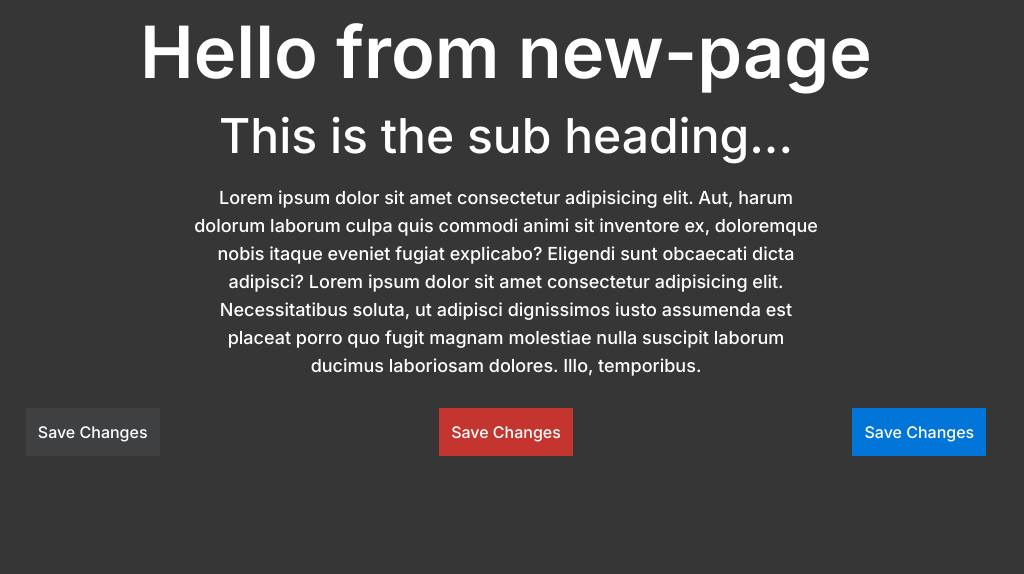
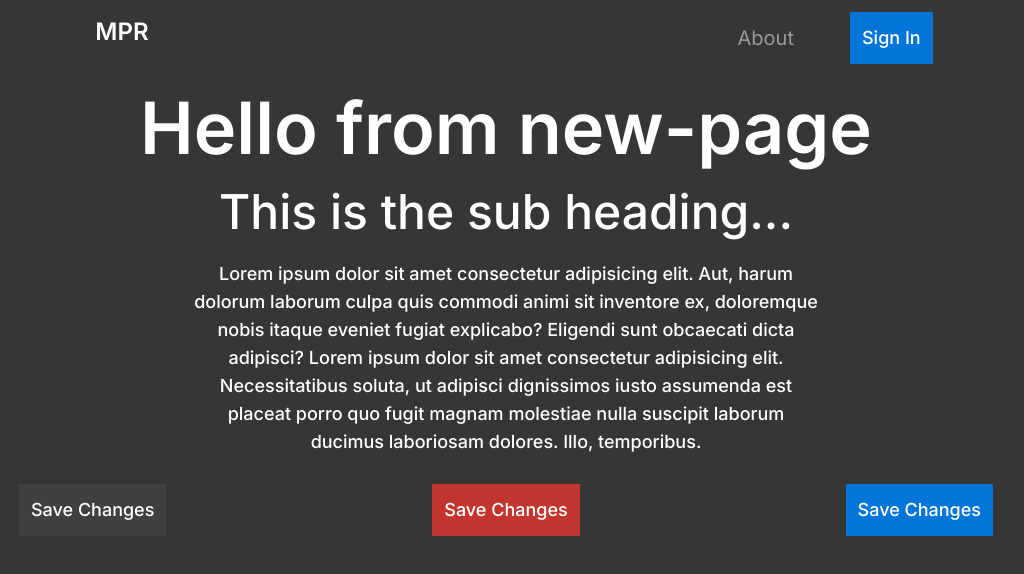
Before and after one commit to JamesRobertSutcliffe/personality-music-recommender, a Next.js app: page /tailwind-templates in a window 1280 px wide. Shown: the top 574 px of the page, without its empty margins (134-1158 px from the left). Built offline with nearby package versions, Linux system fonts and the light colour scheme.

Commit message:
Templates converted to react style components / tailwind template doc updated the reflect this

```diff
--- /dev/null
+++ b/src/app/components/Buttons/BlueBtn.tsx
@@ -0,0 +1,9 @@
+function BlueBtn({ text }: { text: string }) {
+    return (
+        <>
+            <button className="rounded-none bg-ablue m-auto p-3 font-medium text-lg text-awhite justify-center">{text}</button>
+        </>
+    )
+}
+
+export default BlueBtn;
--- /dev/null
+++ b/src/app/components/Buttons/GreyBtn.tsx
@@ -0,0 +1,9 @@
+function GreyBtn({ text }: { text: string }) {
+    return (
+        <>
+            <button className="rounded-none bg-adarkgrey m-auto p-3 font-medium text-lg text-awhite justify-center">{text}</button>
+        </>
+    )
+}
+
+export default GreyBtn;
--- /dev/null
+++ b/src/app/components/Buttons/RedBtn.tsx
@@ -0,0 +1,9 @@
+function RedBtn({ text }: { text: string }) {
+    return (
+        <>
+            <button className="rounded-none bg-ared m-auto p-3 font-medium text-lg text-awhite justify-center">{text}</button>
+        </>
+    )
+}
+
+export default RedBtn;
--- /dev/null
+++ b/src/app/components/Heading.tsx
@@ -0,0 +1,9 @@
+function Heading({ heading }: { heading: string }) {
+    return (
+        <>
+            <h1 className="font-semibold text-7xl m-2 p-2 text-center text-awhite">{heading}</h1>
+        </>
+    )
+}
+
+export default Heading
--- a/src/app/components/Navbar.tsx
+++ b/src/app/components/Navbar.tsx
@@ -1,3 +1,4 @@
+import BlueBtn from "./Buttons/BlueBtn";
 function Navbar() {
     return (
         <>
@@ -7,7 +8,7 @@ function Navbar() {
                 </div>
                 <div className="flex space-x-8">
                     <h4 className="text-agrey text-xl inline m-4 p-2"><a href="about">About</a></h4>
-                    <button className="rounded-none bg-ablue m-auto p-3 font-medium text-xl text-awhite justify-center inlinem-2 p-2">Sign In</button>
+                    <BlueBtn text="Sign In" />
                 </div>
             </nav>
 
--- /dev/null
+++ b/src/app/components/P.tsx
@@ -0,0 +1,9 @@
+function P({ p }: { p: string }) {
+    return (
+        <>
+            <p className="w-2/4 font-medium text-lg m-auto p-2 text-center text-awhite">{p}</p>
+        </>
+    )
+}
+
+export default P;
--- /dev/null
+++ b/src/app/components/Subheading.tsx
@@ -0,0 +1,9 @@
+function Subheading({ subheading }: { subheading: string }) {
+    return (
+        <>
+            <h2 className="font-medium text-5xl m-2 p-2 text-center text-awhite">{subheading}</h2>
+        </>
+    )
+}
+
+export default Subheading
--- a/src/app/tailwind-templates/page.tsx
+++ b/src/app/tailwind-templates/page.tsx
@@ -1,17 +1,28 @@
+import Navbar from "../components/Navbar"
+import Heading from "../components/Heading"
+import Subheading from "../components/Subheading"
+import P from "../components/P"
+import GreyBtn from "../components/Buttons/GreyBtn"
+import RedBtn from "../components/Buttons/RedBtn"
+import BlueBtn from "../components/Buttons/BlueBtn"
+
 export default function TailwindTemplates() {
     return (
-        <div>
-            <a href="./"><h1 className="font-semibold text-7xl m-2 p-2 text-center text-awhite">Hello from new-page</h1></a>
-            <h2 className="font-medium text-5xl m-2 p-2 text-center text-awhite">This is the sub heading...</h2>
-            <p className="w-2/4 font-medium text-lg m-auto p-2 text-center text-awhite">Lorem ipsum dolor sit amet consectetur adipisicing elit. Aut, harum dolorum laborum culpa quis commodi animi sit
-                inventore ex, doloremque nobis itaque eveniet fugiat explicabo? Eligendi sunt obcaecati dicta adipisci? Lorem ipsum
-                dolor sit amet consectetur adipisicing elit. Necessitatibus soluta, ut adipisci dignissimos iusto assumenda est
-                placeat porro quo fugit magnam molestiae nulla suscipit laborum ducimus laboriosam dolores. Illo, temporibus.</p>
-            <div className="flex m-5">
-                <button className="rounded-none bg-adarkgrey m-auto p-3 font-medium text-md text-awhite justify-center">Save Changes</button>
-                <button className="rounded-none bg-ared m-auto p-3 font-medium text-md text-awhite justify-center">Save Changes</button>
-                <button className="rounded-none bg-ablue m-auto p-3 font-medium text-md text-awhite justify-center">Save Changes</button>
+        <>
+
+            <Navbar />
+            <Heading heading="Hello from new-page" />
+            <Subheading subheading="This is the sub heading..." />
+            <P p="Lorem ipsum dolor sit amet consectetur adipisicing elit. Aut, harum dolorum laborum culpa quis commodi animi sit
+                    inventore ex, doloremque nobis itaque eveniet fugiat explicabo? Eligendi sunt obcaecati dicta adipisci? Lorem ipsum
+                    dolor sit amet consectetur adipisicing elit. Necessitatibus soluta, ut adipisci dignissimos iusto assumenda est
+                    placeat porro quo fugit magnam molestiae nulla suscipit laborum ducimus laboriosam dolores. Illo, temporibus." />
+            <div className="flex m-5 justify center">
+                <GreyBtn text="Save Changes" />
+                <RedBtn text="Save Changes" />
+                <BlueBtn text="Save Changes" />
             </div>
-        </div>
+
+        </>
     )
 }
```
Also changed, not shown: 1 other file (tests, documents, lock files or other folders).
